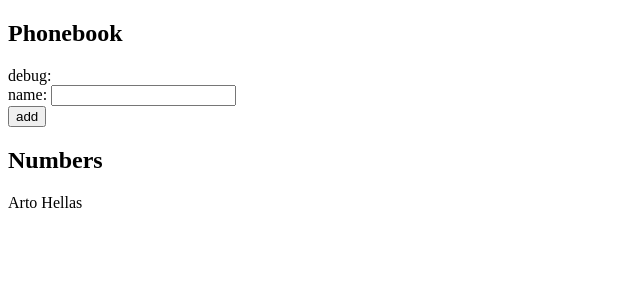
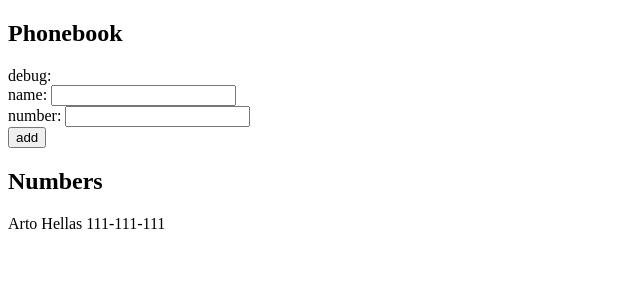
Before and after one commit to Mirthis/fullstackopen, a React (Create React App) app in the folder part2/phonebook/: page / in a window 1280 px wide. Shown: the top 300 px of the page, without its empty margins (0-640 px from the left). Built offline with nearby package versions, Linux system fonts and the light colour scheme.

Commit message:
complete 2.8

```diff
--- a/part2/phonebook/src/App.js
+++ b/part2/phonebook/src/App.js
@@ -1,19 +1,27 @@
 import { useState } from "react";
 
 const App = () => {
-  const [persons, setPersons] = useState([{ name: "Arto Hellas" }]);
+  const [persons, setPersons] = useState([
+    { name: "Arto Hellas", number: "111-111-111" },
+  ]);
   const [newName, setNewName] = useState("");
+  const [newNumber, setNewNumber] = useState("");
 
   const submitForm = (e) => {
     e.preventDefault();
     if (persons.find((i) => i.name === newName))
       return alert(`${newName} is already added to phonebook`);
-    setPersons(persons.concat({ name: newName }));
+    setPersons(persons.concat({ name: newName, number: newNumber }));
     setNewName("");
+    setNewNumber("");
   };
 
   const onNameChange = (e) => {
     setNewName(e.target.value);
+  };
+
+  const onNumberChange = (e) => {
+    setNewNumber(e.target.value);
   };
 
   return (
@@ -23,6 +31,9 @@ const App = () => {
       <form onSubmit={submitForm}>
         <div>
           name: <input value={newName} onChange={onNameChange} />
+        </div>
+        <div>
+          number: <input value={newNumber} onChange={onNumberChange} />
         </div>
         <div>
           <button type="submit">add</button>
@@ -36,6 +47,10 @@ const App = () => {
   );
 };
 
-const Person = ({ person }) => <div>{person.name}</div>;
+const Person = ({ person }) => (
+  <div>
+    {person.name} {person.number}
+  </div>
+);
 
 export default App;
```
